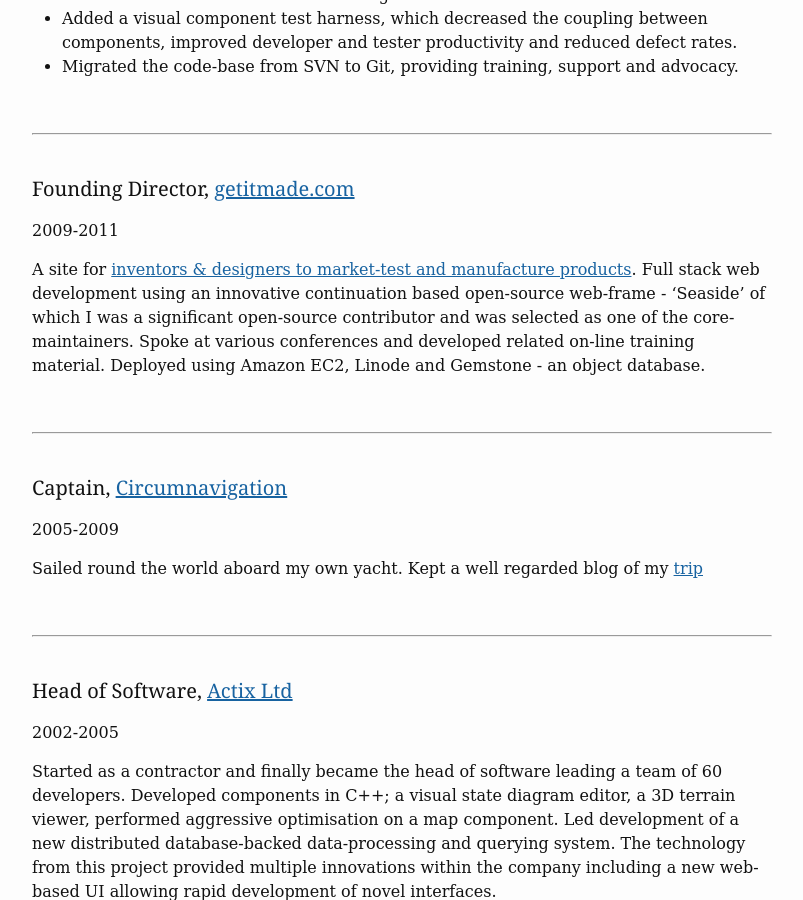
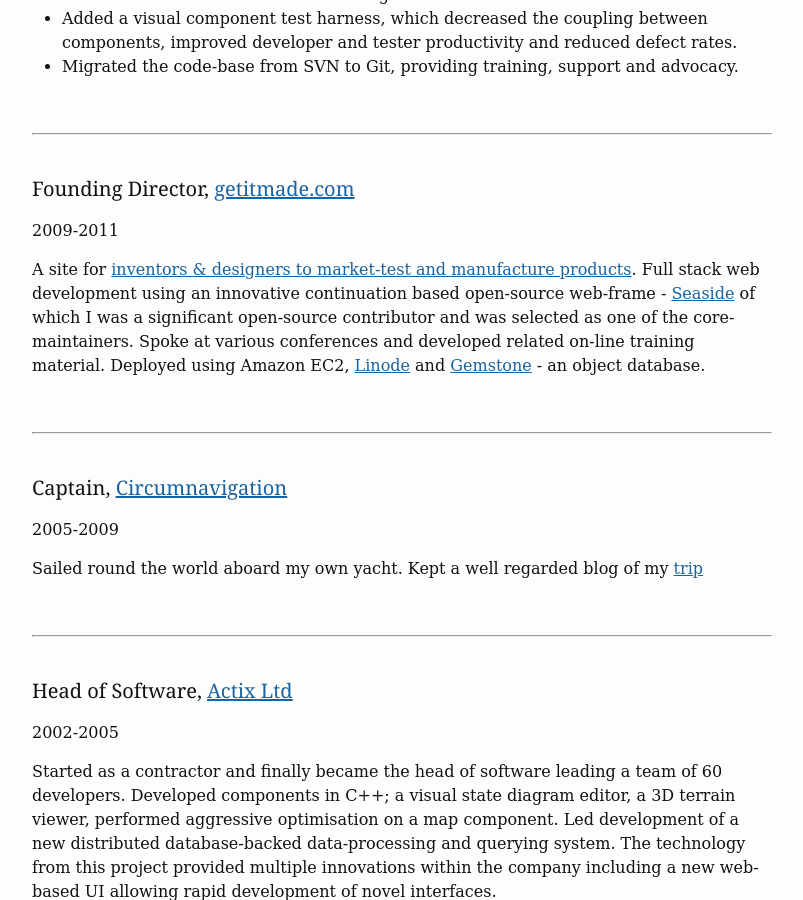
Before and after one commit to NickAger/nickager.github.io, a Jekyll site: the page built from x2-cv.md, in a window 1280 px wide and 900 px high, scrolled down 1440 px. Shown: the whole window, without its empty margins (238-1041 px from the left). Built offline with Jekyll 4.4.1, drawn with Linux system fonts in a browser that asks for light colours; nearby versions of some CDN libraries; some web fonts are replaced; part of the change alters nothing that is shown; some of the changed text lies outside the part shown.

```diff
--- a/x2-cv.md
+++ b/x2-cv.md
@@ -16,7 +16,7 @@ I care passionately about usability and maintainability of the software I create
 
 <table>
 <tr><td><strong>Tier 1 Languages & Technologies</strong></td><td>Swift, Objective-C, Cocoa-touch, C++, C, Javascript, Web technologies (HTML, CSS, AJAX etc), Smalltalk</td></tr>
-<tr><td><strong>Tier 2 Languages</strong></td><td>Java, Haskell, Ruby, CoffeeScript, C#, SQL, Shell</td></tr>
+<tr><td><strong>Tier 2 Languages</strong></td><td>Java, Haskell, Elm, Ruby, CoffeeScript, C#, SQL, Shell</td></tr>
 </table>
 
 <br />
@@ -64,7 +64,7 @@ Contracting as a senior developer and “Technical Design Authority” iOS/Objec
 #### Founding Director, <a href="#getitmade">getitmade.com</a>
 2009-2011
 
-A site for <a href="#getitmade">inventors & designers to market-test and manufacture products</a>. Full stack web development using an innovative continuation based open-source web-frame - ‘Seaside’ of which I was a significant open-source contributor and was selected as one of the core-maintainers. Spoke at various conferences and developed related on-line training material. Deployed using Amazon EC2, Linode and Gemstone - an object database.
+A site for <a href="#getitmade">inventors & designers to market-test and manufacture products</a>. Full stack web development using an innovative continuation based open-source web-frame - [Seaside](https://github.com/SeasideSt/Seaside) of which I was a significant open-source contributor and was selected as one of the core-maintainers. Spoke at various conferences and developed related on-line training material. Deployed using Amazon EC2, [Linode](http://linode.com) and [Gemstone](https://github.com/glassdb) - an object database.
 
 <br />
 
```
